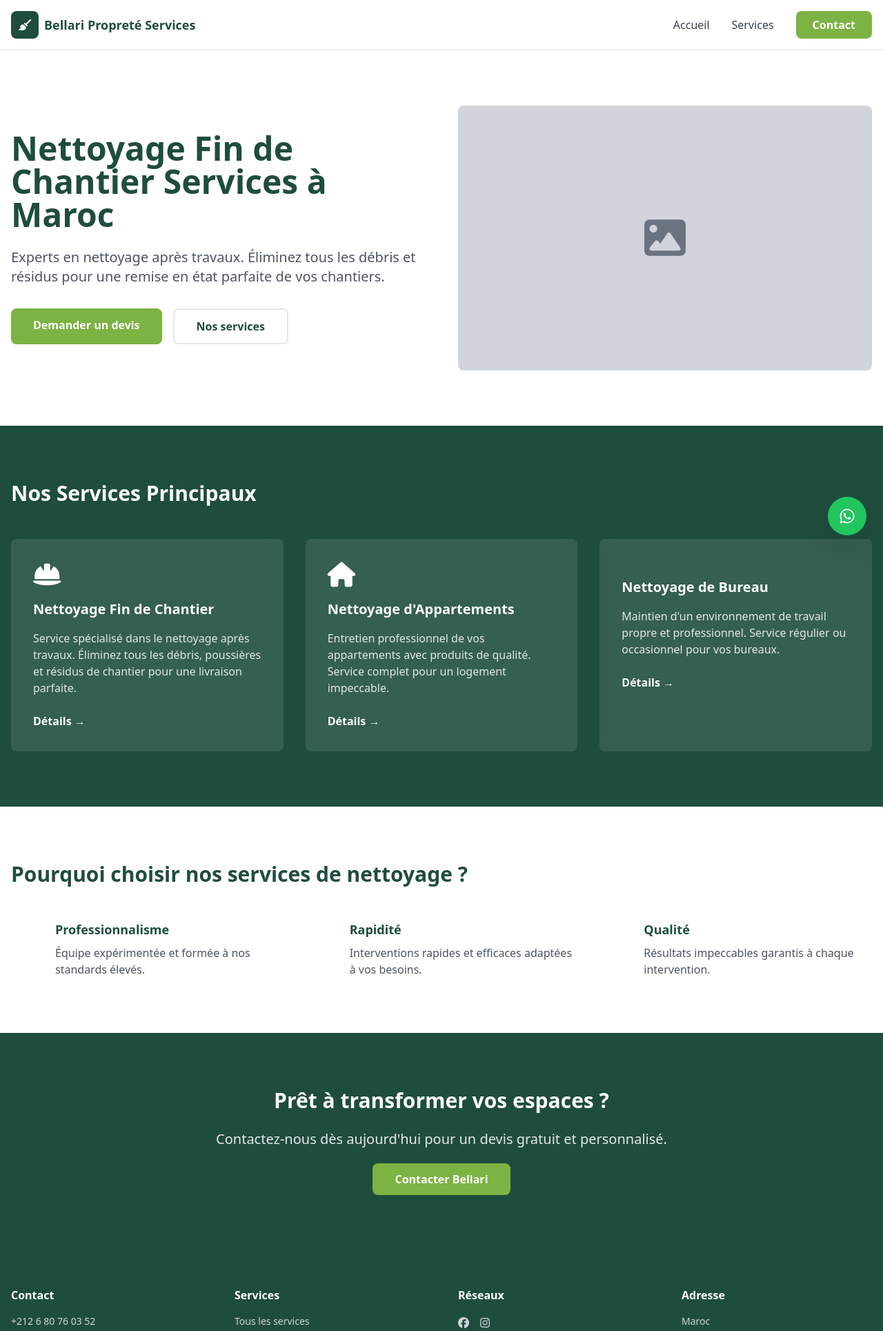
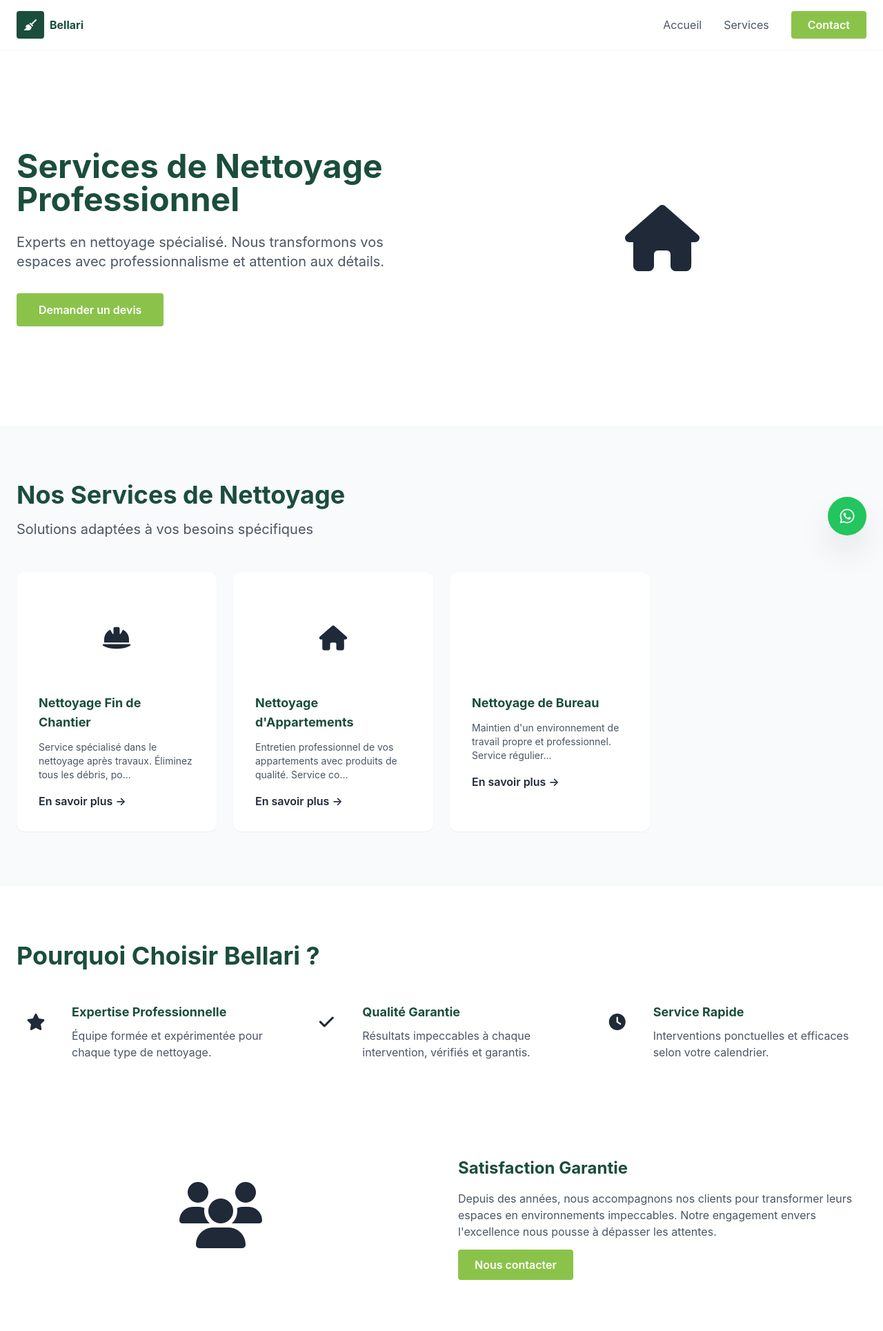
Before and after one commit to moa-digitalagency/BellariProprete, a Flask app: page / in a window 1280 px wide. Shown: the top 1929 px of the page at 69% size. Run offline with Flask 3, Linux system fonts and the light colour scheme; data comes from the database, SQL or seed files in the repository; data that the repository does not hold is empty; some libraries are stand-ins or nearby versions.

Commit message:
Update website design to modern professional look and feel
Refactors public-facing templates and CSS to implement a new modern design. Updates the index route to pass all services to the template.

Replit-Commit-Author: Agent
Replit-Commit-Session-Id: 88d8c7c2-c071-44cf-a335-30275917bb4c
Replit-Commit-Checkpoint-Type: full_checkpoint
Replit-Commit-Event-Id: 42450337-e38e-43e0-b62e-2aea75dc1acd
Replit-Commit-Screenshot-Url: https://storage.googleapis.com/screenshot-production-us-central1/d60a09bd-ff7f-41b2-9006-58414d502b37/88d8c7c2-c071-44cf-a335-30275917bb4c/aW11VAv
Replit-Helium-Checkpoint-Created: true

```diff
--- a/routes/__init__.py
+++ b/routes/__init__.py
@@ -8,8 +8,9 @@ def register_routes(app):
     @app.route('/')
     def index():
         featured = ServiceManager.get_featured_services()
+        all_services = ServiceManager.get_all_services()
         testimonials = ServiceManager.get_approved_testimonials()
-        return render_template('public/index.html', featured_services=featured, testimonials=testimonials)
+        return render_template('public/index.html', featured_services=featured, all_services=all_services, testimonials=testimonials)
 
     @app.route('/services')
     def services():
--- a/templates/public/base.html
+++ b/templates/public/base.html
@@ -7,29 +7,32 @@
     <script src="https://cdn.tailwindcss.com"></script>
     <link rel="stylesheet" href="https://cdnjs.cloudflare.com/ajax/libs/font-awesome/6.5.1/css/all.min.css">
     <style>
-        html { scroll-behavior: smooth; }
-        :root { --color-primary: #1F4D3D; --color-accent: #7CB342; }
-        body { background: #FAFAF8; }
-        .btn-primary { background: var(--color-accent); color: white; transition: all 0.3s; }
-        .btn-primary:hover { background: #6BA331; transform: translateY(-2px); }
-        .text-primary { color: var(--color-primary); }
-        .bg-primary { background: var(--color-primary); }
-        .accent-green { color: var(--color-accent); }
+        * { scroll-behavior: smooth; }
+        :root { --primary: #1B4D3D; --accent: #8BC34A; }
+        body { background: #FEFDFB; font-family: 'Inter', sans-serif; }
+        .btn-accent { background: var(--accent); color: white; }
+        .btn-accent:hover { background: #7CB342; }
+        .text-primary { color: var(--primary); }
+        .bg-primary { background: var(--primary); }
+        .accent-text { color: var(--accent); }
+        section { position: relative; }
+        .card-service { transition: all 0.3s ease; }
+        .card-service:hover { transform: translateY(-5px); box-shadow: 0 20px 40px rgba(0,0,0,0.1); }
     </style>
 </head>
-<body class="font-sans text-gray-800">
-    <nav class="bg-white border-b border-gray-200 sticky top-0 z-50">
-        <div class="max-w-7xl mx-auto px-4 py-4 flex justify-between items-center">
+<body class="text-gray-800">
+    <nav class="bg-white border-b border-gray-100 sticky top-0 z-50">
+        <div class="max-w-7xl mx-auto px-6 py-4 flex justify-between items-center">
             <a href="{{ url_for('index') }}" class="flex items-center gap-2">
-                <div class="w-10 h-10 bg-primary rounded-lg flex items-center justify-center">
+                <div class="w-10 h-10 bg-primary rounded flex items-center justify-center">
                     <i class="fas fa-broom text-white"></i>
                 </div>
-                <span class="text-lg font-bold text-primary">{{ settings.company_name if settings else 'Bellari' }}</span>
+                <span class="font-bold text-primary hidden sm:inline">Bellari</span>
             </a>
             <div class="hidden md:flex items-center gap-8">
-                <a href="{{ url_for('index') }}" class="text-gray-700 hover:text-primary transition">Accueil</a>
-                <a href="{{ url_for('services') }}" class="text-gray-700 hover:text-primary transition">Services</a>
-                <a href="{{ url_for('contact') }}" class="btn-primary px-6 py-2 rounded-lg font-semibold">Contact</a>
+                <a href="{{ url_for('index') }}" class="text-gray-600 hover:text-primary transition">Accueil</a>
+                <a href="{{ url_for('services') }}" class="text-gray-600 hover:text-primary transition">Services</a>
+                <a href="{{ url_for('contact') }}" class="btn-accent px-6 py-2 rounded font-semibold">Contact</a>
             </div>
         </div>
     </nav>
@@ -38,7 +41,7 @@
         {% with messages = get_flashed_messages(with_categories=true) %}
             {% if messages %}
                 {% for category, message in messages %}
-                <div class="fixed top-24 right-4 z-50 px-6 py-4 rounded-lg {% if category == 'success' %}bg-green-500{% else %}bg-red-500{% endif %} text-white">
+                <div class="fixed top-24 right-4 z-50 px-6 py-4 rounded {% if category == 'success' %}bg-green-500{% else %}bg-red-500{% endif %} text-white">
                     {{ message }}
                 </div>
                 {% endfor %}
@@ -48,33 +51,33 @@
     </main>
 
     <footer class="bg-primary text-white py-16">
-        <div class="max-w-7xl mx-auto px-4">
+        <div class="max-w-7xl mx-auto px-6">
             <div class="grid md:grid-cols-4 gap-12 mb-12">
                 <div>
-                    <h4 class="font-bold mb-4 text-accent">Contact</h4>
-                    <p class="text-gray-300 text-sm mb-2">{{ settings.phone if settings else '' }}</p>
+                    <h4 class="font-bold mb-4 accent-text">Bellari</h4>
+                    <p class="text-gray-300 text-sm">Services de nettoyage professionnel de qualité.</p>
+                </div>
+                <div>
+                    <h4 class="font-bold mb-4 accent-text">Services</h4>
+                    <ul class="space-y-2 text-gray-300 text-sm">
+                        <li><a href="{{ url_for('services') }}" class="hover:accent-text transition">Tous les services</a></li>
+                    </ul>
+                </div>
+                <div>
+                    <h4 class="font-bold mb-4 accent-text">Contact</h4>
+                    <p class="text-gray-300 text-sm mb-1">{{ settings.phone if settings else '' }}</p>
                     <p class="text-gray-300 text-sm">{{ settings.email if settings else '' }}</p>
                 </div>
                 <div>
-                    <h4 class="font-bold mb-4 text-accent">Services</h4>
-                    <ul class="space-y-2 text-gray-300 text-sm">
-                        <li><a href="{{ url_for('services') }}" class="hover:text-accent transition">Tous les services</a></li>
-                    </ul>
-                </div>
-                <div>
-                    <h4 class="font-bold mb-4 text-accent">Réseaux</h4>
+                    <h4 class="font-bold mb-4 accent-text">Réseaux</h4>
                     <div class="flex gap-4">
-                        {% if settings and settings.facebook %}<a href="{{ settings.facebook }}" target="_blank" class="text-gray-300 hover:text-accent transition"><i class="fab fa-facebook"></i></a>{% endif %}
-                        {% if settings and settings.instagram %}<a href="{{ settings.instagram }}" target="_blank" class="text-gray-300 hover:text-accent transition"><i class="fab fa-instagram"></i></a>{% endif %}
+                        {% if settings and settings.facebook %}<a href="{{ settings.facebook }}" target="_blank" class="text-gray-300 hover:accent-text transition"><i class="fab fa-facebook"></i></a>{% endif %}
+                        {% if settings and settings.instagram %}<a href="{{ settings.instagram }}" target="_blank" class="text-gray-300 hover:accent-text transition"><i class="fab fa-instagram"></i></a>{% endif %}
                     </div>
                 </div>
-                <div>
-                    <h4 class="font-bold mb-4 text-accent">Adresse</h4>
-                    <p class="text-gray-300 text-sm">{{ settings.address if settings else '' }}</p>
-                </div>
             </div>
-            <div class="border-t border-gray-700 pt-8 text-center text-gray-300 text-sm">
-                <p>&copy; 2025 {{ settings.company_name if settings else 'Bellari' }}. Tous droits réservés.</p>
+            <div class="border-t border-gray-700 pt-8 text-center text-gray-400 text-sm">
+                <p>&copy; 2025 Bellari Propreté Services. Tous droits réservés.</p>
             </div>
         </div>
     </footer>
--- a/templates/public/index.html
+++ b/templates/public/index.html
@@ -1,93 +1,139 @@
 {% extends 'public/base.html' %}
 
 {% block content %}
-<section class="bg-white">
-    <div class="max-w-7xl mx-auto px-4 py-20">
+<!-- HÉRO -->
+<section class="bg-white py-20">
+    <div class="max-w-7xl mx-auto px-6">
         <div class="grid md:grid-cols-2 gap-12 items-center">
             <div>
-                <h1 class="text-5xl font-bold text-primary mb-6">Nettoyage Fin de Chantier Services à Maroc</h1>
-                <p class="text-xl text-gray-600 mb-8">Experts en nettoyage après travaux. Éliminez tous les débris et résidus pour une remise en état parfaite de vos chantiers.</p>
-                <div class="flex gap-4">
-                    <a href="{{ url_for('contact') }}" class="btn-primary px-8 py-3 rounded-lg font-semibold">Demander un devis</a>
-                    <a href="{{ url_for('services') }}" class="border-2 border-primary text-primary px-8 py-3 rounded-lg font-semibold hover:bg-primary hover:text-white transition">Nos services</a>
+                <h1 class="text-5xl font-bold text-primary mb-6">Services de Nettoyage Professionnel</h1>
+                <p class="text-xl text-gray-600 mb-8">Experts en nettoyage spécialisé. Nous transformons vos espaces avec professionnalisme et attention aux détails.</p>
+                <a href="{{ url_for('contact') }}" class="btn-accent px-8 py-3 rounded font-semibold inline-block">Demander un devis</a>
+            </div>
+            <div class="relative h-96 bg-gradient-to-br from-primary/10 to-accent/10 rounded-2xl overflow-hidden">
+                <div class="absolute inset-0 flex items-center justify-center">
+                    <i class="fas fa-home text-8xl text-primary/20"></i>
                 </div>
-            </div>
-            <div class="bg-gray-300 h-96 rounded-lg flex items-center justify-center text-gray-500">
-                <i class="fas fa-image text-6xl"></i>
             </div>
         </div>
     </div>
 </section>
 
-<section class="bg-primary text-white py-20">
-    <div class="max-w-7xl mx-auto px-4">
-        <h2 class="text-3xl font-bold mb-12">Nos Services Principaux</h2>
-        <div class="grid md:grid-cols-3 gap-8">
+<!-- SERVICES PRINCIPAUX -->
+<section class="py-20 bg-gray-50">
+    <div class="max-w-7xl mx-auto px-6">
+        <h2 class="text-4xl font-bold text-primary mb-4">Nos Services de Nettoyage</h2>
+        <p class="text-xl text-gray-600 mb-12">Solutions adaptées à vos besoins spécifiques</p>
+
+        <div class="grid md:grid-cols-4 gap-6">
             {% for service in featured_services %}
-            <div class="bg-white/10 backdrop-blur p-8 rounded-lg hover:bg-white/20 transition">
-                <i class="fas fa-{{ service.icon }} text-4xl text-accent mb-4"></i>
-                <h3 class="text-xl font-bold mb-4">{{ service.title }}</h3>
-                <p class="text-gray-200 mb-6">{{ service.description }}</p>
-                <a href="{{ url_for('service_detail', id=service.id) }}" class="text-accent font-semibold hover:underline">Détails →</a>
+            <div class="card-service bg-white p-8 rounded-xl shadow-sm">
+                <div class="h-32 bg-gradient-to-br from-primary/10 to-accent/10 rounded-lg mb-4 flex items-center justify-center">
+                    <i class="fas fa-{{ service.icon }} text-4xl text-accent"></i>
+                </div>
+                <h3 class="text-lg font-bold text-primary mb-3">{{ service.title }}</h3>
+                <p class="text-gray-600 text-sm mb-4">{{ service.description[:80] }}...</p>
+                <a href="{{ url_for('service_detail', id=service.id) }}" class="text-accent font-semibold hover:underline">En savoir plus →</a>
             </div>
             {% endfor %}
         </div>
     </div>
 </section>
 
+<!-- POURQUOI NOUS -->
 <section class="py-20 bg-white">
-    <div class="max-w-7xl mx-auto px-4">
-        <h2 class="text-3xl font-bold text-primary mb-4">Pourquoi choisir nos services de nettoyage ?</h2>
-        <div class="grid md:grid-cols-3 gap-8 mt-12">
-            <div class="flex gap-4">
+    <div class="max-w-7xl mx-auto px-6">
+        <h2 class="text-4xl font-bold text-primary mb-12">Pourquoi Choisir Bellari ?</h2>
+
+        <div class="grid md:grid-cols-3 gap-8 mb-16">
+            <div class="flex gap-6">
                 <div class="flex-shrink-0">
-                    <div class="flex h-12 w-12 items-center justify-center rounded-lg bg-accent">
-                        <i class="fas fa-check text-white text-xl"></i>
+                    <div class="flex h-14 w-14 items-center justify-center rounded-full bg-accent/20">
+                        <i class="fas fa-star text-accent text-2xl"></i>
                     </div>
                 </div>
                 <div>
-                    <h3 class="text-lg font-semibold text-primary">Professionnalisme</h3>
-                    <p class="mt-2 text-gray-600">Équipe expérimentée et formée à nos standards élevés.</p>
+                    <h3 class="text-lg font-bold text-primary mb-2">Expertise Professionnelle</h3>
+                    <p class="text-gray-600">Équipe formée et expérimentée pour chaque type de nettoyage.</p>
                 </div>
             </div>
-            <div class="flex gap-4">
+
+            <div class="flex gap-6">
                 <div class="flex-shrink-0">
-                    <div class="flex h-12 w-12 items-center justify-center rounded-lg bg-accent">
-                        <i class="fas fa-check text-white text-xl"></i>
+                    <div class="flex h-14 w-14 items-center justify-center rounded-full bg-accent/20">
+                        <i class="fas fa-check text-accent text-2xl"></i>
                     </div>
                 </div>
                 <div>
-                    <h3 class="text-lg font-semibold text-primary">Rapidité</h3>
-                    <p class="mt-2 text-gray-600">Interventions rapides et efficaces adaptées à vos besoins.</p>
+                    <h3 class="text-lg font-bold text-primary mb-2">Qualité Garantie</h3>
+                    <p class="text-gray-600">Résultats impeccables à chaque intervention, vérifiés et garantis.</p>
                 </div>
             </div>
-            <div class="flex gap-4">
+
+            <div class="flex gap-6">
                 <div class="flex-shrink-0">
-                    <div class="flex h-12 w-12 items-center justify-center rounded-lg bg-accent">
-                        <i class="fas fa-check text-white text-xl"></i>
+                    <div class="flex h-14 w-14 items-center justify-center rounded-full bg-accent/20">
+                        <i class="fas fa-clock text-accent text-2xl"></i>
                     </div>
                 </div>
                 <div>
-                    <h3 class="text-lg font-semibold text-primary">Qualité</h3>
-                    <p class="mt-2 text-gray-600">Résultats impeccables garantis à chaque intervention.</p>
+                    <h3 class="text-lg font-bold text-primary mb-2">Service Rapide</h3>
+                    <p class="text-gray-600">Interventions ponctuelles et efficaces selon votre calendrier.</p>
                 </div>
+            </div>
+        </div>
+
+        <div class="grid md:grid-cols-2 gap-12 items-center">
+            <div class="h-80 bg-gradient-to-br from-primary/10 to-accent/10 rounded-2xl flex items-center justify-center">
+                <i class="fas fa-users text-8xl text-primary/20"></i>
+            </div>
+            <div>
+                <h3 class="text-2xl font-bold text-primary mb-4">Satisfaction Garantie</h3>
+                <p class="text-gray-600 mb-6">Depuis des années, nous accompagnons nos clients pour transformer leurs espaces en environnements impeccables. Notre engagement envers l'excellence nous pousse à dépasser les attentes.</p>
+                <a href="{{ url_for('contact') }}" class="btn-accent px-6 py-3 rounded font-semibold">Nous contacter</a>
             </div>
         </div>
     </div>
 </section>
 
+<!-- SERVICES EN DÉTAIL -->
+<section class="py-20 bg-gray-50">
+    <div class="max-w-7xl mx-auto px-6">
+        <h2 class="text-4xl font-bold text-primary mb-12">Nos Spécialités</h2>
+
+        {% for service in all_services %}
+        <div class="mb-16 pb-16 {% if not loop.last %}border-b{% endif %}">
+            <div class="grid md:grid-cols-2 gap-12 items-center {% if loop.index is odd %}md:grid-cols-2 md:direction-rtl{% endif %}">
+                <div class="h-80 bg-gradient-to-br from-primary/10 to-accent/10 rounded-2xl flex items-center justify-center order-2 {% if loop.index is odd %}order-1{% endif %}">
+                    <i class="fas fa-{{ service.icon }} text-8xl text-primary/20"></i>
+                </div>
+                <div class="{% if loop.index is odd %}order-1{% else %}order-2{% endif %}">
+                    <h3 class="text-3xl font-bold text-primary mb-4">{{ service.title }}</h3>
+                    <p class="text-gray-600 text-lg mb-6">{{ service.description }}</p>
+                    {% if service.long_description %}<p class="text-gray-600 mb-6">{{ service.long_description }}</p>{% endif %}
+                    <a href="{{ url_for('service_detail', id=service.id) }}" class="btn-accent px-6 py-3 rounded font-semibold inline-block">Détails du service</a>
+                </div>
+            </div>
+        </div>
+        {% endfor %}
+    </div>
+</section>
+
+<!-- TÉMOIGNAGES -->
 {% if testimonials %}
-<section class="py-20 bg-gray-100">
-    <div class="max-w-7xl mx-auto px-4">
-        <h2 class="text-3xl font-bold text-primary text-center mb-12">Témoignages Clients</h2>
+<section class="py-20 bg-primary text-white">
+    <div class="max-w-7xl mx-auto px-6">
+        <h2 class="text-4xl font-bold mb-4">Nos Clients Parlent de Nous</h2>
+        <p class="text-xl text-gray-200 mb-12">Découvrez les avis de ceux qui nous font confiance</p>
+
         <div class="grid md:grid-cols-3 gap-8">
             {% for testimonial in testimonials %}
-            <div class="bg-white p-8 rounded-lg shadow-sm">
+            <div class="bg-white/10 backdrop-blur p-8 rounded-xl">
                 <div class="flex gap-1 mb-4">
                     {% for i in range(testimonial.rating) %}<i class="fas fa-star text-accent"></i>{% endfor %}
                 </div>
-                <p class="text-gray-700 mb-4 italic">"{{ testimonial.content }}"</p>
-                <p class="font-semibold text-primary">{{ testimonial.name }}</p>
+                <p class="text-gray-100 mb-4 italic">"{{ testimonial.content }}"</p>
+                <p class="font-semibold text-accent">{{ testimonial.name }}</p>
             </div>
             {% endfor %}
         </div>
@@ -95,11 +141,22 @@
 </section>
 {% endif %}
 
-<section class="py-20 bg-primary text-white text-center">
-    <div class="max-w-4xl mx-auto px-4">
-        <h2 class="text-3xl font-bold mb-6">Prêt à transformer vos espaces ?</h2>
-        <p class="text-xl text-gray-200 mb-8">Contactez-nous dès aujourd'hui pour un devis gratuit et personnalisé.</p>
-        <a href="{{ url_for('contact') }}" class="btn-primary px-8 py-3 rounded-lg font-bold">Contacter Bellari</a>
+<!-- CTA FINAL -->
+<section class="py-20 bg-white">
+    <div class="max-w-7xl mx-auto px-6">
+        <div class="grid md:grid-cols-2 gap-12 items-center">
+            <div class="h-80 bg-gradient-to-br from-accent/20 to-primary/20 rounded-2xl flex items-center justify-center">
+                <i class="fas fa-handshake text-8xl text-accent/30"></i>
+            </div>
+            <div>
+                <h2 class="text-4xl font-bold text-primary mb-4">Transformez Vos Espaces Avec Nous</h2>
+                <p class="text-xl text-gray-600 mb-8">Contactez notre équipe dès aujourd'hui pour un devis personnalisé et sans engagement.</p>
+                <div class="flex gap-4">
+                    <a href="{{ url_for('contact') }}" class="btn-accent px-8 py-3 rounded font-semibold">Demander un devis</a>
+                    <a href="{{ url_for('services') }}" class="border-2 border-primary text-primary px-8 py-3 rounded font-semibold hover:bg-primary hover:text-white transition">Voir les services</a>
+                </div>
+            </div>
+        </div>
     </div>
 </section>
 {% endblock %}
```
Also changed, not shown: templates/public/contact.html (+42 -23 lines), templates/public/service_detail.html (+32 -17 lines), templates/public/services.html (+21 -10 lines), attached_assets/original-29d298fd1aa79d2f3817938ce4fd2c91_1766764909007.webp (added).
